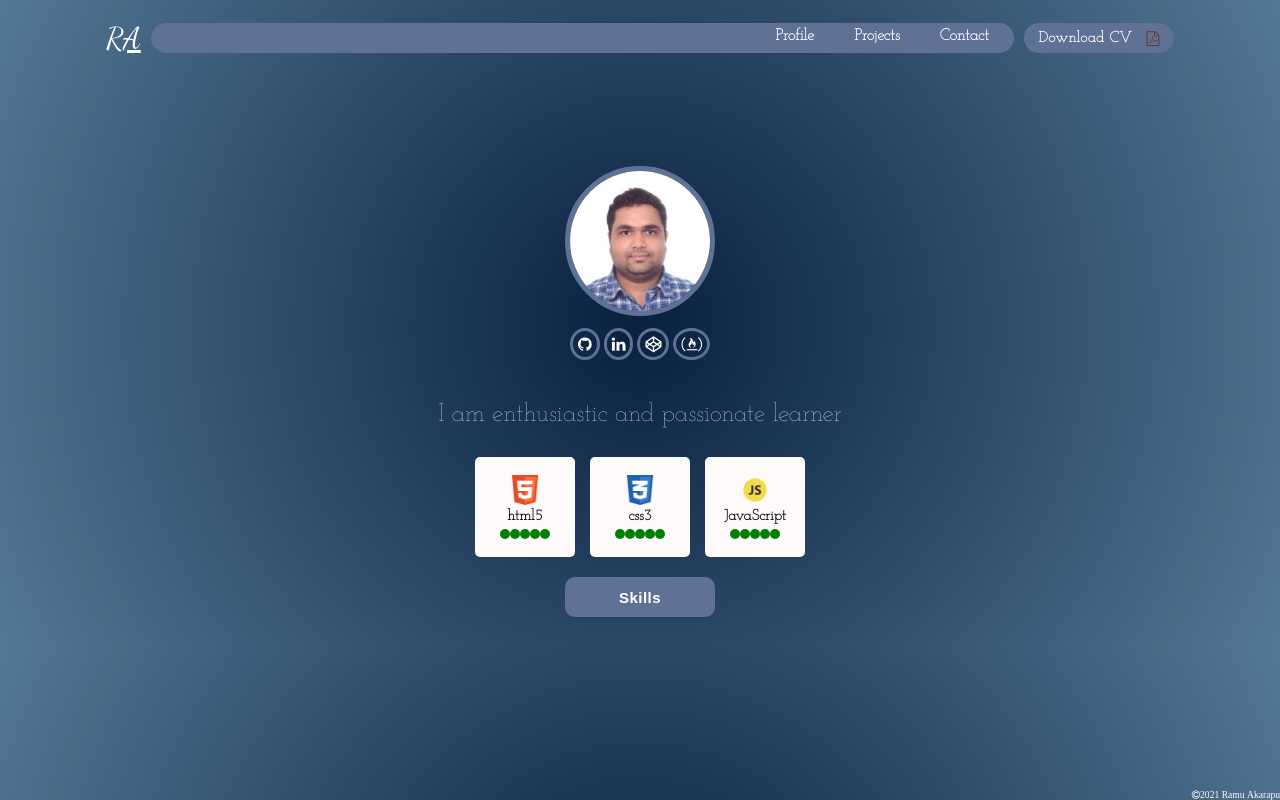
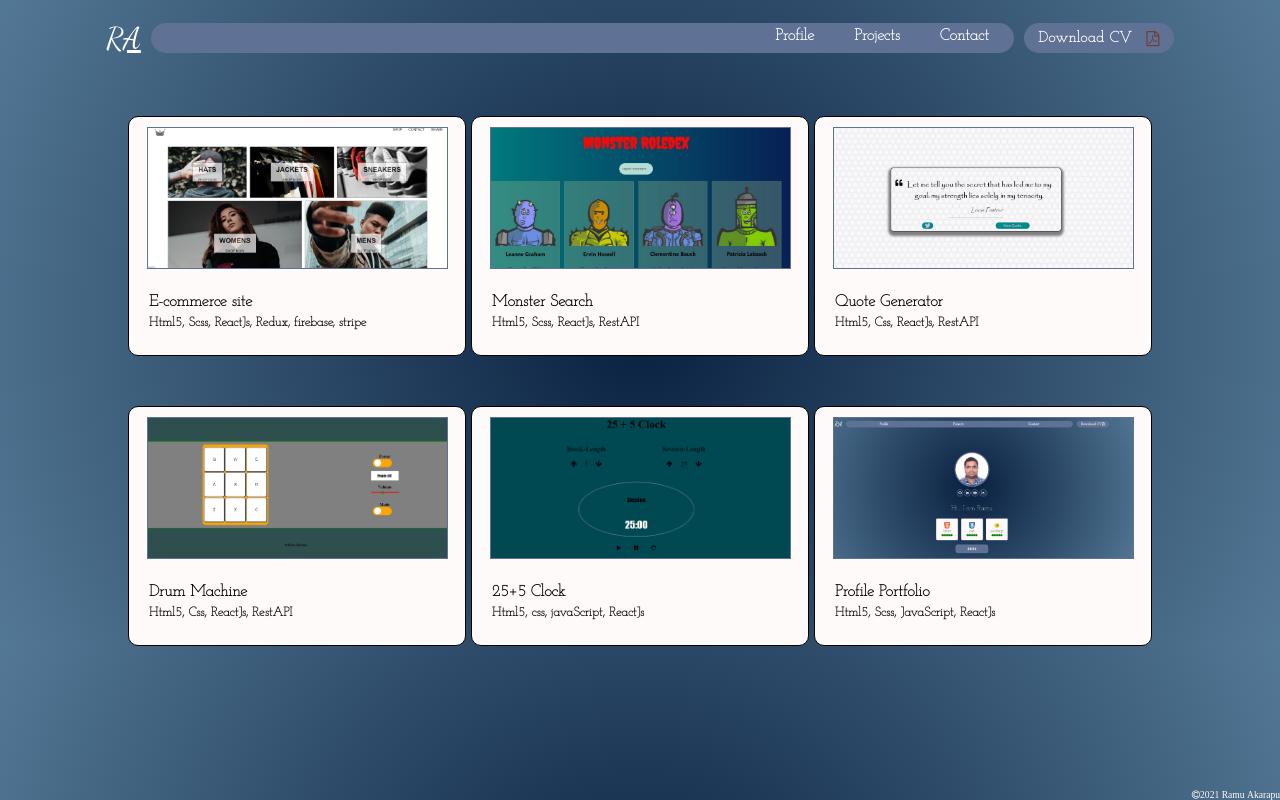
Before and after one commit to Ramu0225/Personal-Portfolio, a React (Create React App) app: page /projects in a window 1280 px wide. Built offline with nearby package versions, Linux system fonts and the light colour scheme.

Commit message:
update root

```diff
--- a/package.json
+++ b/package.json
@@ -2,7 +2,7 @@
   "name": "portfolio",
   "version": "0.1.0",
   "private": true,
-  "homepage": "https://ramu0225.github.io",
+  "homepage": "https://ramu0225.github.io/Personal-Portfolio/",
 
   "dependencies": {
     "@testing-library/jest-dom": "^5.12.0",
--- a/src/App.js
+++ b/src/App.js
@@ -14,7 +14,8 @@ class App extends React.Component{
     <div className="App">
         <Header className="header"/>
        <Switch className="main-page">
-        <Route path= '/' component={ProfilePage}/>
+        <Route exact path= '/' component={ProfilePage}/>
+        <Route path= '/Personal-Portfolio' component={ProfilePage}/>
         <Route path= '/projects' component={Projects}/>
         <Route path= '/contact' component={Contact}/>
         </Switch>
```
